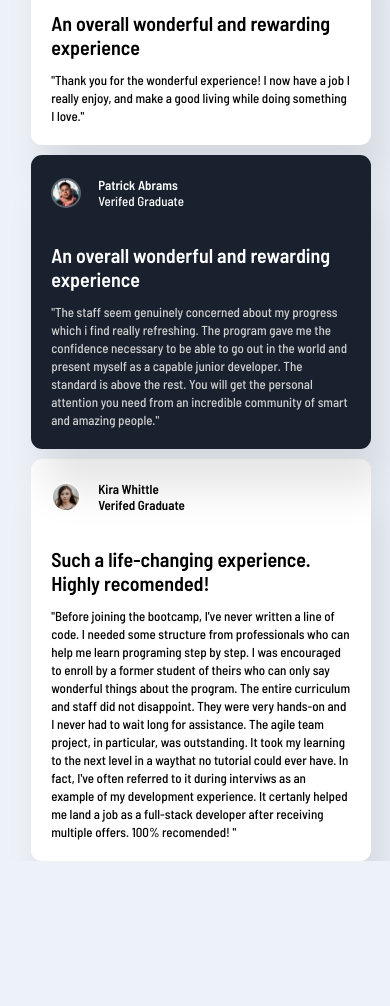
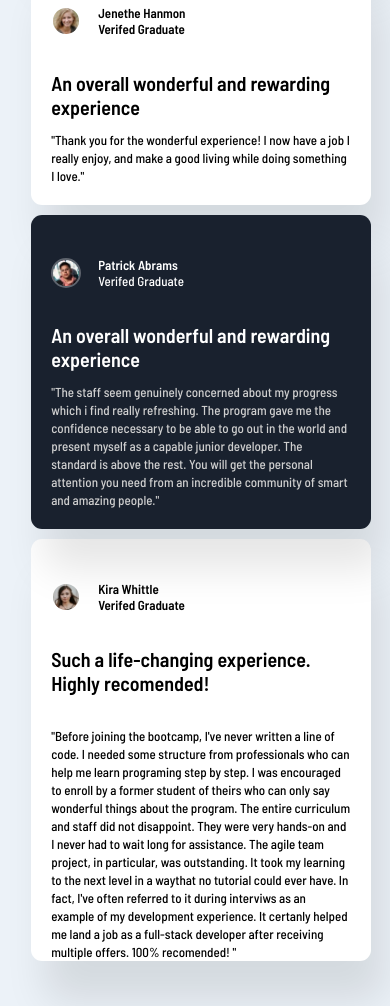
Before and after one commit to AhmedKvz/Grid-bonus, a plain HTML site: page index.html in a window 390 px wide. Shown: the part 723-1729 px from the top of the page. Before the commit the page ends 1584 px from the top, so only its background shows below. Drawn offline with Linux system fonts and the light colour scheme.

Commit message:
final version

```diff
--- a/css/style.css
+++ b/css/style.css
@@ -30,9 +30,12 @@ main {
     position: relative;
     display:flex;
     justify-content: center;
-    align-items: center;
+    align-items:center;
+
     height: 100vh;
 }
+
+
 
 .card-container {
     width: 100%;
@@ -109,7 +112,7 @@ main {
 
 .card-3 {
     grid-area: card3;
-    padding: 32px;
+    padding: 29px;
     background-color: var(--light-white-);
     color: var(--light-gray);
     box-shadow: 14px 40px 40px hsla(0, 0%, 0%, 0.1);
@@ -159,15 +162,30 @@ main {
 .border-radius {
     border-radius: 11px;
     padding: 20px;
-    padding-top: 10px;
 
 }
 
 /* Media Queries */
 
 @media screen and (max-width: 375px) {
+    .card-3 {
+        height: 89%;
+    }
+
+    .h1-layout {
+        padding-bottom: 20px;
+    }
+
+    .p-layout {
+        max-width: 100%;
+        font-size: 12px;
+        line-height: 18px;
+        padding-bottom: 45px;
+        margin-bottom: 22px;
+    }
+
+
     .grid {
-
   grid-template:
        "card1"
        "card2"
@@ -178,12 +196,31 @@ main {
   main {
       align-items: flex-start;
   }
+
+
 /* .card-container {
       margin-top: 10px;
   } */
 }
    @media screen and (min-width: 376px) and (max-width: 768px) {
-  .grid {
+
+    .card-3 {
+        height: 83%;
+    }
+
+    .h1-layout {
+        padding-bottom: 20px;
+    }
+
+    .p-layout {
+        max-width: 100%;
+        font-size: 12px;
+        line-height: 18px;
+        padding-bottom: 45px;
+        margin-bottom: 22px;
+    }
+
+    .grid {
 
     grid-template: "card1 card1"
                    "card2 card2"
--- a/index.html
+++ b/index.html
@@ -73,8 +73,8 @@
           </header>
           <section class="card-body">
             <article class="card-text">
-              <h1 class="h1-black">Such a life-changing experience. Highly recomended!</h1>
-              <p class="h1-black">"Before joining the bootcamp, I've never written a line of code. I
+              <h1 class="h1-black h1-layout">Such a life-changing experience. Highly recomended!</h1>
+              <p class="h1-black p-layout">"Before joining the bootcamp, I've never written a line of code. I
                 needed some structure from professionals who can help me learn
                 programing step by step. I was encouraged to enroll by a former
                 student of theirs who can only say wonderful things about the program.
```
Also changed, not shown: 1 other file.
